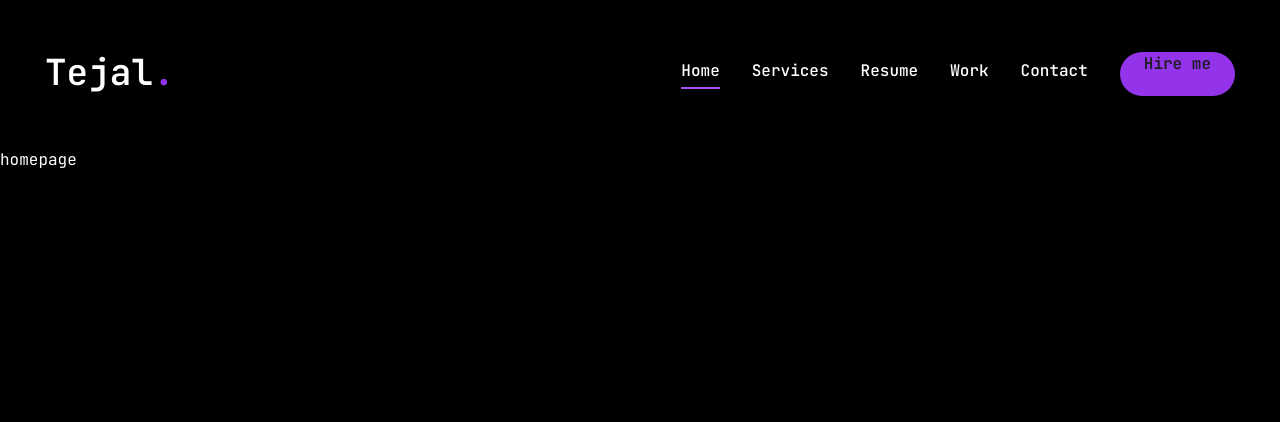
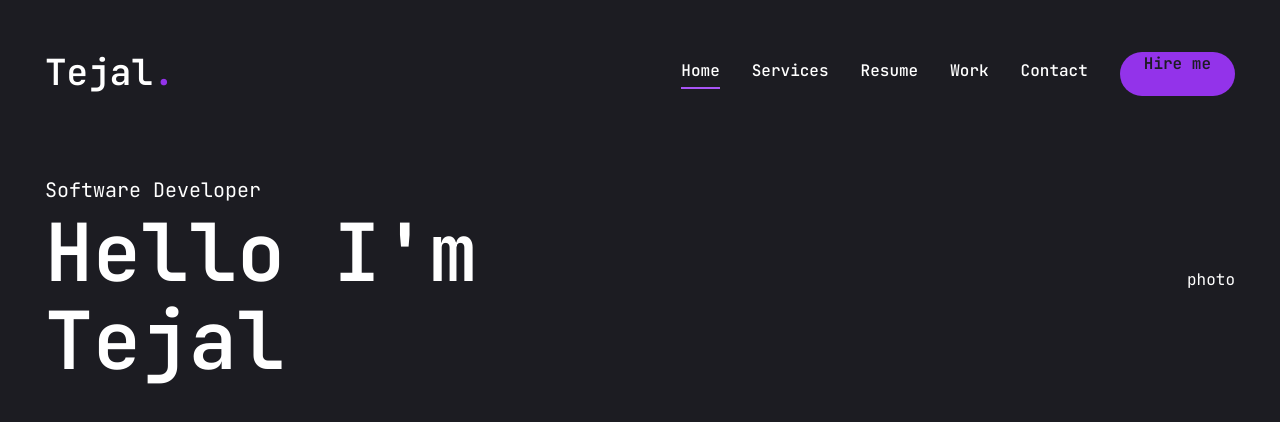
Before and after one commit to TejalAGunjal/Tejal-Portfolio, a Next.js app: page / in a window 1280 px wide. Shown: the top 422 px of the page. Built offline with nearby package versions, Linux system fonts and the light colour scheme.

Commit message:
Hoempage updated

```diff
--- a/app/globals.css
+++ b/app/globals.css
@@ -4,9 +4,15 @@
 
 @layer base {
   body {
-    @apply font-primary bg-black text-white leading-loose;
+    @apply font-primary bg-primary text-white leading-loose;
+  }
+  .h1 {
+    @apply text-[48px] xl:text-[80px] leading-[1.1] font-semibold;
+  }
+  .h2 {
+    @apply text-[36px] xl:text-[48px] leading-[1.1] font-semibold;
+  }
+  .h3 {
+    @apply text-[20px] xl:text-[24px] leading-[1.1] font-semibold;
   }
 }
-.font-primary {
-  font-family: var(--font-jetbrainsMono, monospace);
-}
--- a/app/page.jsx
+++ b/app/page.jsx
@@ -1,3 +1,27 @@
-export default function Home() {
-  return <main>homepage</main>;
-}
+import { Button } from "@/components/ui/button";
+import { FiDownload } from "react-icons/fi";
+
+const Home = () => {
+  return (
+    <section className="h-full">
+      <div className="container mx-auto h-full">
+        <div className="flex flex-col xl:flex-row items-center justify-between xl:pt-8 xl:pb-24">
+          {/* text */}
+          <div className="text-center xl:text-left">
+            <span className="text-xl">Software Developer</span>
+            <h1 className="h1">
+              Hello I'm
+              <br />
+              <span>Tejal</span>
+            </h1>
+          </div>
+
+          {/* photos */}
+          <div>photo</div>
+        </div>
+      </div>
+    </section>
+  );
+};
+
+export default Home;
```
